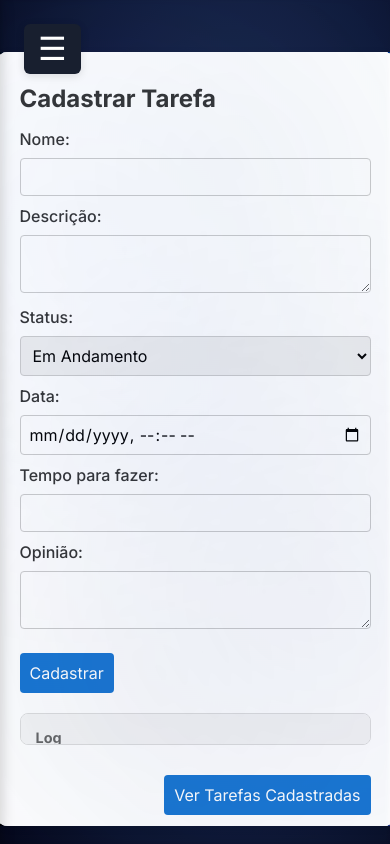
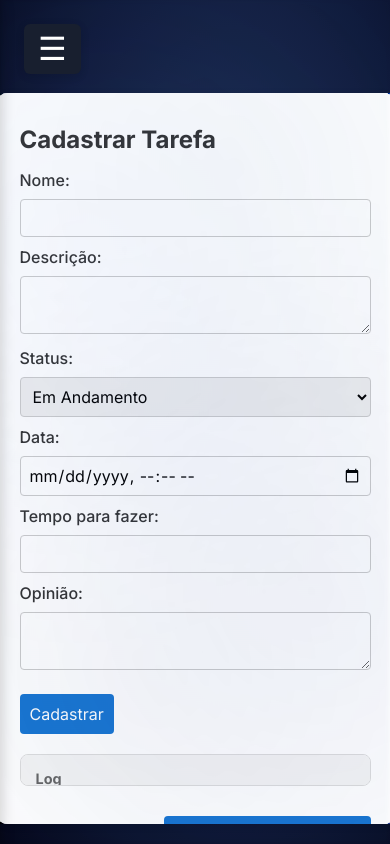
Before and after one commit to LuEdu3/Cadastrar-Tarefas, a plain HTML site: page wwwroot/index.html in a window 390 px wide. Drawn offline with Linux system fonts and the light colour scheme; no server answers.

Commit message:
Tamanho ajustado no mobile

```diff
--- a/wwwroot/css/styles.css
+++ b/wwwroot/css/styles.css
@@ -2,9 +2,10 @@
     .container {
         padding: 0;
     }
+
     .retangulo-form,
     .retangulo-tarefas {
-    min-height: 85vh;
+        min-height: 80vh;
         height: auto;
         display: flex;
         flex-direction: column;
@@ -13,7 +14,12 @@
         border-radius: 0;
         box-shadow: none;
     }
+
+    .retangulo-form {
+        margin-top: 40px;
     }
+}
+
 body,
 html {
     height: 100%;
```
Also changed, not shown: wwwroot/index.html (+2 -2 lines). Lines whose indentation alone changed are shown as unchanged.
